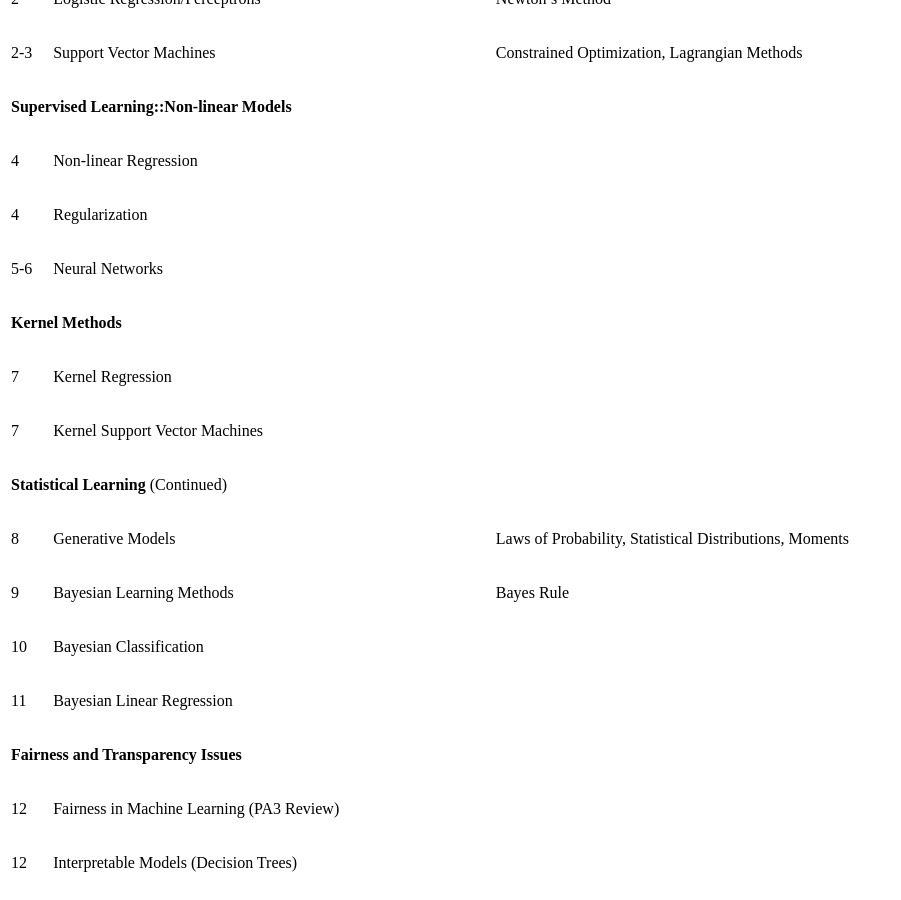
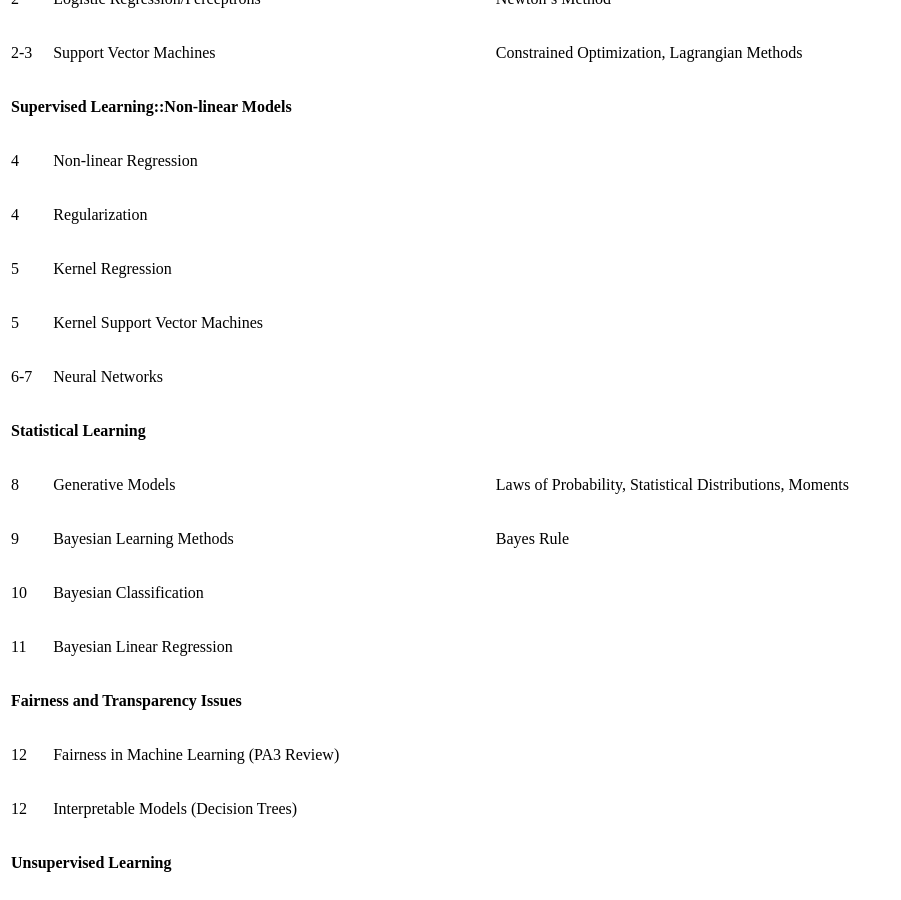
Before and after one commit to ubdsgroup/mlcourse-ub, a Sphinx documentation site: the page built from source/syllabus.rst, in a window 1280 px wide and 900 px high, scrolled down 2074 px. Shown: the whole window, without its empty margins (0-901 px from the left). Built offline with Sphinx 7.4.7 and the Read the Docs theme 2.0.0, drawn with Linux system fonts in a browser that asks for light colours.

Commit message:
revising syllabus

```diff
--- a/source/syllabus.rst
+++ b/source/syllabus.rst
@@ -86,22 +86,19 @@ Topic Schedule
 +------------+-----------------------------------+--------------------------------------------------------------+
 | 4          | Regularization                    |                                                              |
 +------------+-----------------------------------+--------------------------------------------------------------+
-| 5-6        | Neural Networks                   |                                                              |
+| 5          | Kernel Regression                 |                                                              |
 +------------+-----------------------------------+--------------------------------------------------------------+
-| **Kernel Methods**                                                                                            |
+| 5          | Kernel Support Vector Machines    |                                                              |
 +------------+-----------------------------------+--------------------------------------------------------------+
-| 7          | Kernel Regression                 |                                                              |
+| 6-7        | Neural Networks                   |                                                              |
 +------------+-----------------------------------+--------------------------------------------------------------+
-| 7          | Kernel Support Vector Machines    |                                                              |
-+------------+-----------------------------------+--------------------------------------------------------------+
-| **Statistical Learning** (Continued)                                                                          |
+| **Statistical Learning**                                                                                      |
 +------------+-----------------------------------+--------------------------------------------------------------+
 | 8          | Generative Models                 | Laws of Probability, Statistical Distributions, Moments      |
 +------------+-----------------------------------+--------------------------------------------------------------+
 | 9          | Bayesian Learning Methods         | Bayes Rule                                                   |
 +------------+-----------------------------------+--------------------------------------------------------------+
 | 10         | Bayesian Classification           |                                                              |
-|            |                                   |                                                              |
 +------------+-----------------------------------+--------------------------------------------------------------+
 | 11         | Bayesian Linear Regression        |                                                              |
 +------------+-----------------------------------+--------------------------------------------------------------+
```
